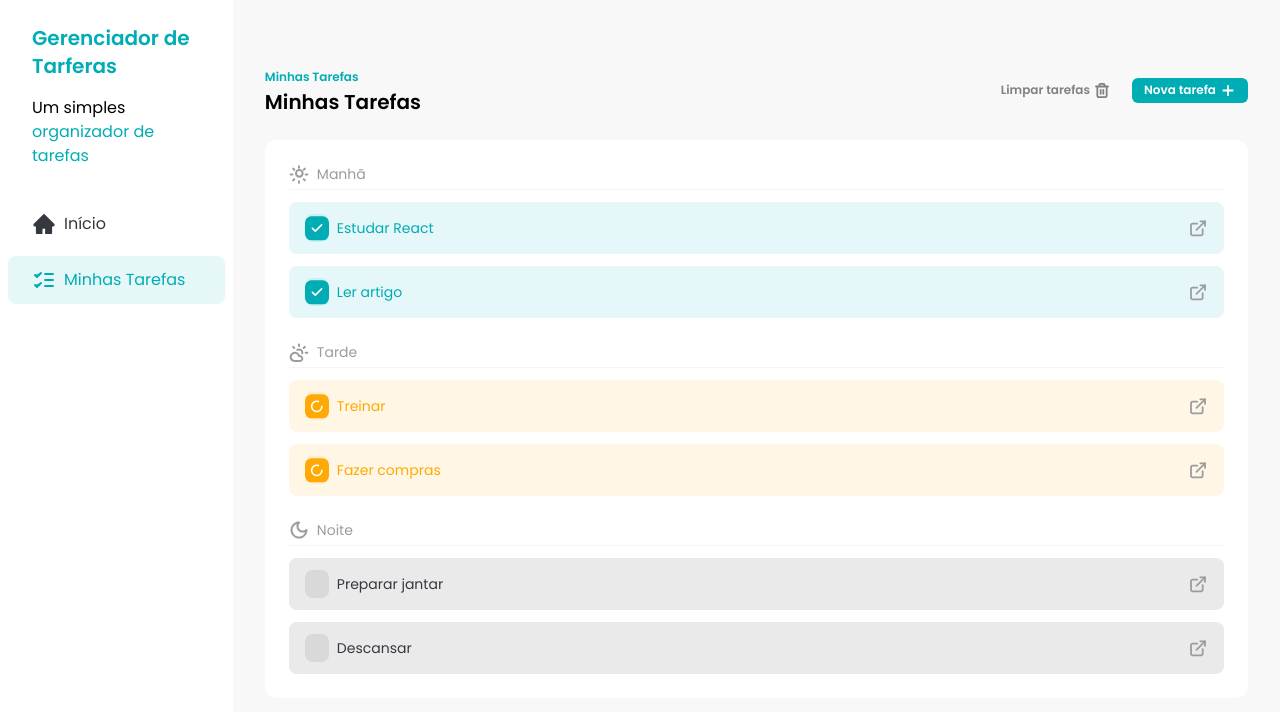
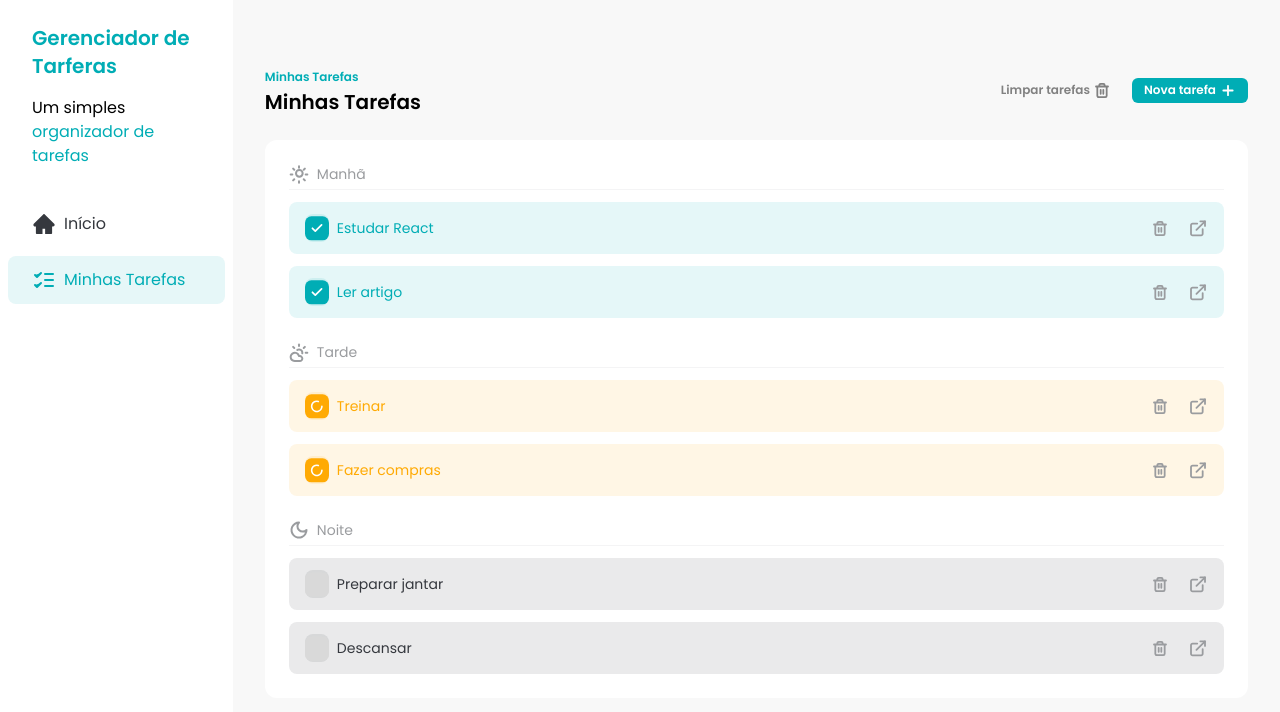
Before and after one commit to Andersonamalta/task-manager, a React (Vite) app: page / in a window 1280 px wide. Shown: the top 712 px of the page. Built offline with nearby package versions, Linux system fonts and the light colour scheme.

Commit message:
feat: ensure task can be deleted

```diff
--- a/src/components/Button.jsx
+++ b/src/components/Button.jsx
@@ -1,4 +1,4 @@
-const Button = ({ children, variant = "primary" }) => {
+const Button = ({ children, variant = "primary", onclick }) => {
   const getVariantClass = () => {
     if (variant === "primary") {
       return "bg-[#00ADB5] text-white"
@@ -11,6 +11,7 @@
   return (
     <button
       className={`flex items-center gap-1 rounded-md px-3 py-1 text-xs font-semibold transition hover:opacity-65 ${getVariantClass()}`}
+      onClick={onclick}
     >
       {children}
     </button>
--- a/src/components/TaskItem.jsx
+++ b/src/components/TaskItem.jsx
@@ -2,8 +2,10 @@
 import LoaderIcon from "../assets/icons/loader.svg?react"
 import NotStartedIcon from "../assets/icons/not_started.svg?react"
 import DetailsIcon from "../assets/icons/details.svg?react"
+import TrashIcon from "../assets/icons/trash.svg?react"
+import Button from "./Button"
 
-const TaskIem = ({ task, handleTaskCheckboxClick }) => {
+const TaskIem = ({ task, handleCheckboxClick, handleDeleteClick }) => {
   const getStatusClass = () => {
     if (task.status == "done") {
       return "bg-[#00ADB5]/10 text-[#00ADB5]"
@@ -31,7 +33,7 @@
             checked={task.status == "done"}
             className="absolute h-full w-full cursor-pointer opacity-0"
             onChange={() => {
-              handleTaskCheckboxClick(task.id)
+              handleCheckboxClick(task.id)
             }}
           />
           {task.status === "done" && <CheckIcon />}
@@ -42,9 +44,20 @@
         {task.title}
       </div>
 
-      <a href="#" className="transition hover:opacity-75">
-        <DetailsIcon />
-      </a>
+      <div className="flex items-center gap-2">
+        <Button
+          variant="ghost"
+          onclick={() => {
+            handleDeleteClick(task.id)
+          }}
+        >
+          <TrashIcon className="text-[#9A9C9F]" />
+        </Button>
+
+        <a href="#" className="transition hover:opacity-75">
+          <DetailsIcon />
+        </a>
+      </div>
     </div>
   )
 }
--- a/src/components/Tasks.jsx
+++ b/src/components/Tasks.jsx
@@ -41,6 +41,11 @@
     setTasks(newTasks)
   }
 
+  const handleTaskDeleteClick = (taskId) => {
+    const newTasks = tasks.filter((task) => task.id != taskId)
+    setTasks(newTasks)
+  }
+
   return (
     <div className="w-full space-y-6 px-8 py-16">
       <div className="flex w-full justify-between">
@@ -75,7 +80,8 @@
             <TaskIem
               key={task.id}
               task={task}
-              handleTaskCheckboxClick={handleTaskCheckboxClick}
+              handleCheckboxClick={handleTaskCheckboxClick}
+              handleDeleteClick={handleTaskDeleteClick}
             />
           ))}
         </div>
@@ -89,7 +95,8 @@
             <TaskIem
               key={task.id}
               task={task}
-              handleTaskCheckboxClick={handleTaskCheckboxClick}
+              handleCheckboxClick={handleTaskCheckboxClick}
+              handleDeleteClick={handleTaskDeleteClick}
             />
           ))}
         </div>
@@ -103,7 +110,8 @@
             <TaskIem
               key={task.id}
               task={task}
-              handleTaskCheckboxClick={handleTaskCheckboxClick}
+              handleCheckboxClick={handleTaskCheckboxClick}
+              handleDeleteClick={handleTaskDeleteClick}
             />
           ))}
         </div>
```
Also changed, not shown: src/assets/icons/trash.svg.
